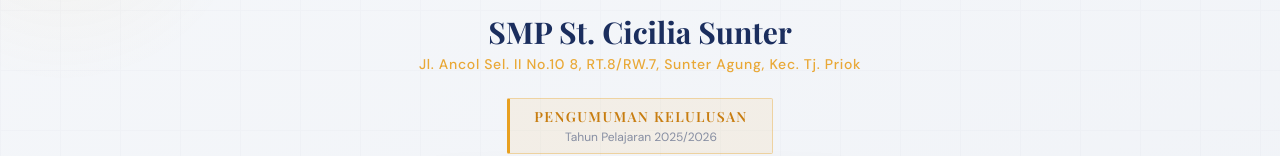
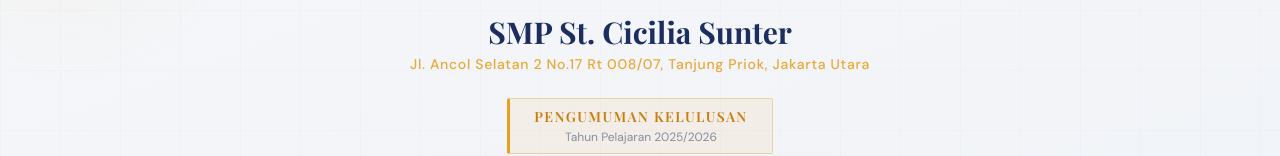
Before and after one commit to vee4n/cek-kelulusan, a Next.js app: page / in a window 1280 px wide. Shown: the part 170-326 px from the top of the page. Built offline with nearby package versions, Linux system fonts and the light colour scheme; a web font is replaced by a local one.

Commit message:
update address

```diff
--- a/src/app/page.tsx
+++ b/src/app/page.tsx
@@ -204,7 +204,7 @@
             </h1>
             <p className="text-sm font-medium tracking-wider"
               style={{ color: "rgba(232,160,32,0.9)" }}>
-              Jl. Ancol Sel. II No.10 8, RT.8/RW.7, Sunter Agung, Kec. Tj. Priok
+              Jl. Ancol Selatan 2 No.17 Rt 008/07, Tanjung Priok, Jakarta Utara
             </p>
           </div>
 
```
